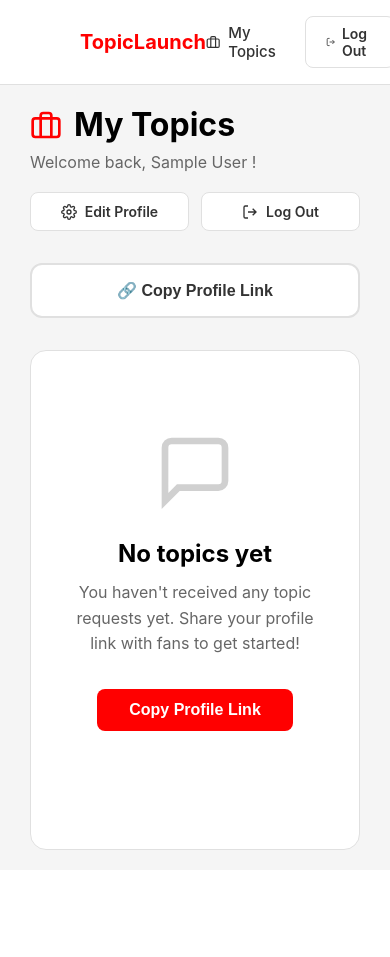
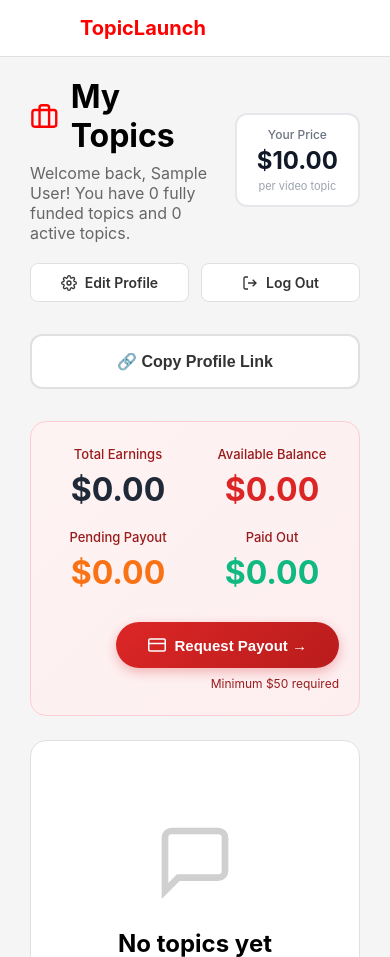
Before and after one commit to jaylenmareko/topic-funding, a PHP site: page /creators/dashboard.php in a window 390 px wide. Shown: the top 957 px of the page. Before the commit the page ends 850 px from the top, so only its background shows below. Run offline with PHP 8.4, Linux system fonts and the light colour scheme; the visitor is signed in with stand-in values (Sample User, id 1); tables that the repository leaves empty or names only in its code hold one stand-in row (values such as "Sample post").

Commit message:
Enhance dashboard with topic counts and payout feature
Added functionality to count funded and active topics, and updated the earnings section with a request payout button.

```diff
--- a/creators/dashboard.php
+++ b/creators/dashboard.php
@@ -128,6 +128,17 @@ $db->query('
 ');
 $db->bind(':creator_id', $creator->id);
 $topics = $db->resultSet();
+
+// Count funded and active topics
+$funded_count = 0;
+$active_count = 0;
+foreach ($topics as $topic) {
+    if ($topic->status === 'funded') {
+        $funded_count++;
+    } elseif ($topic->status === 'active') {
+        $active_count++;
+    }
+}
 ?>
 <!DOCTYPE html>
 <html>
@@ -233,6 +244,9 @@ $topics = $db->resultSet();
 
         .page-title-section {
             flex: 1;
+            display: flex;
+            align-items: center;
+            gap: 20px;
         }
 
         .page-title {
@@ -530,6 +544,30 @@ $topics = $db->resultSet();
             .header-buttons { width: 100%; }
             .btn { flex: 1; justify-content: center; }
             .topics-grid { grid-template-columns: 1fr; }
+
+            /* Hide log out button on mobile */
+            .signout-btn { display: none; }
+
+            /* Fix earnings section on mobile */
+            .earnings-section {
+                padding: 24px 20px !important;
+            }
+
+            .earnings-stats {
+                display: grid !important;
+                grid-template-columns: 1fr 1fr !important;
+                gap: 20px !important;
+                align-items: stretch !important;
+            }
+
+            .earnings-stats > div {
+                text-align: center;
+            }
+
+            .earnings-stats > div:last-child {
+                grid-column: 1 / -1;
+                margin-top: 10px;
+            }
         }
     </style>
 </head>
@@ -540,13 +578,6 @@ $topics = $db->resultSet();
             <a href="/" class="logo">TopicLaunch</a>
             <div style="flex: 1;"></div>
             <div class="top-nav-right">
-                <div class="inbox-link">
-                    <svg width="20" height="20" viewBox="0 0 24 24" fill="none" stroke="currentColor" stroke-width="2">
-                        <rect x="2" y="7" width="20" height="14" rx="2" ry="2"></rect>
-                        <path d="M16 21V5a2 2 0 0 0-2-2h-4a2 2 0 0 0-2 2v16"></path>
-                    </svg>
-                    My Topics
-                </div>
                 <a href="../auth/logout.php" class="signout-btn">
                     <svg width="16" height="16" viewBox="0 0 24 24" fill="none" stroke="currentColor" stroke-width="2">
                         <path d="M9 21H5a2 2 0 01-2-2V5a2 2 0 012-2h4M16 17l5-5-5-5M21 12H9"></path>
@@ -562,6 +593,7 @@ $topics = $db->resultSet();
         <!-- Page Header -->
         <div class="page-header">
             <div class="page-title-section">
+                <div>
                     <h1 class="page-title">
                         <svg class="title-icon" viewBox="0 0 24 24" fill="none" stroke="currentColor" stroke-width="2">
                             <rect x="2" y="7" width="20" height="14" rx="2" ry="2"></rect>
@@ -569,8 +601,17 @@ $topics = $db->resultSet();
                         </svg>
                         My Topics
                     </h1>
-                <p class="page-subtitle">Welcome back, <?php echo htmlspecialchars($creator->display_name); ?> !</p>
+                    <p class="page-subtitle">Welcome back, <?php echo htmlspecialchars($creator->display_name); ?>! You have <?php echo $funded_count; ?> fully funded topic<?php echo $funded_count != 1 ? 's' : ''; ?> and <?php echo $active_count; ?> active topic<?php echo $active_count != 1 ? 's' : ''; ?>.</p>
                 </div>
+
+                <!-- Your Price Box -->
+                <div style="background: white; border: 2px solid #e5e7eb; border-radius: 12px; padding: 12px 20px; display: flex; flex-direction: column; align-items: center; gap: 4px;">
+                    <div style="font-size: 12px; color: #6b7280; font-weight: 500;">Your Price</div>
+                    <div style="font-size: 24px; font-weight: 700; color: #111827;">$<?php echo number_format($creator->minimum_topic_price ?? 100, 2); ?></div>
+                    <div style="font-size: 11px; color: #9ca3af;">per video topic</div>
+                </div>
+            </div>
+
             <div class="header-buttons">
                 <a href="edit.php?id=<?php echo $creator->id; ?>" class="btn">
                     <svg viewBox="0 0 24 24" fill="none" stroke="currentColor" stroke-width="2">
@@ -592,6 +633,47 @@ $topics = $db->resultSet();
         <button onclick="copyProfileLink()" class="browse-btn" id="copyBtn">
             🔗 Copy Profile Link
         </button>
+
+        <!-- Earnings & Payout Section -->
+        <div class="earnings-section" style="background: linear-gradient(135deg, #fef3f3 0%, #fdeef0 100%); border-radius: 16px; padding: 32px; margin: 24px 0; border: 1px solid #fecdd3;">
+            <div class="earnings-stats" style="display: flex; justify-content: space-between; align-items: center; gap: 16px;">
+                <!-- Total Earnings -->
+                <div style="flex: 1; min-width: 0;">
+                    <div style="font-size: 13px; color: #991b1b; font-weight: 500; margin-bottom: 8px;">Total Earnings</div>
+                    <div style="font-size: 32px; font-weight: 700; color: #1f2937;">$<?php echo number_format($creator->total_earnings ?? 0, 2); ?></div>
+                </div>
+
+                <!-- Available Balance -->
+                <div style="flex: 1; min-width: 0;">
+                    <div style="font-size: 13px; color: #991b1b; font-weight: 500; margin-bottom: 8px;">Available Balance</div>
+                    <div style="font-size: 32px; font-weight: 700; color: #dc2626;">$<?php echo number_format($creator->available_balance ?? 0, 2); ?></div>
+                </div>
+
+                <!-- Pending Payout -->
+                <div style="flex: 1; min-width: 0;">
+                    <div style="font-size: 13px; color: #991b1b; font-weight: 500; margin-bottom: 8px;">Pending Payout</div>
+                    <div style="font-size: 32px; font-weight: 700; color: #f97316;">$<?php echo number_format($creator->pending_payout ?? 0, 2); ?></div>
+                </div>
+
+                <!-- Paid Out -->
+                <div style="flex: 1; min-width: 0;">
+                    <div style="font-size: 13px; color: #991b1b; font-weight: 500; margin-bottom: 8px;">Paid Out</div>
+                    <div style="font-size: 32px; font-weight: 700; color: #10b981;">$<?php echo number_format($creator->paid_out ?? 0, 2); ?></div>
+                </div>
+
+                <!-- Request Payout Button -->
+                <div style="flex-shrink: 0; text-align: right;">
+                    <button onclick="requestPayout()" style="background: linear-gradient(135deg, #dc2626 0%, #b91c1c 100%); color: white; border: none; padding: 14px 32px; border-radius: 50px; font-size: 15px; font-weight: 600; cursor: pointer; box-shadow: 0 4px 12px rgba(220,38,38,0.3); transition: all 0.2s; display: inline-flex; align-items: center; gap: 8px; white-space: nowrap;" onmouseover="this.style.transform='translateY(-2px)'; this.style.boxShadow='0 6px 16px rgba(220,38,38,0.4)'" onmouseout="this.style.transform='translateY(0)'; this.style.boxShadow='0 4px 12px rgba(220,38,38,0.3)'">
+                        <svg width="18" height="18" viewBox="0 0 24 24" fill="none" stroke="currentColor" stroke-width="2">
+                            <rect x="1" y="4" width="22" height="16" rx="2" ry="2"></rect>
+                            <line x1="1" y1="10" x2="23" y2="10"></line>
+                        </svg>
+                        Request Payout →
+                    </button>
+                    <div style="font-size: 12px; color: #991b1b; margin-top: 8px;">Minimum $50 required</div>
+                </div>
+            </div>
+        </div>
 
         <!-- Main Content Box -->
         <div class="content-box">
@@ -713,6 +795,20 @@ $topics = $db->resultSet();
             });
         }
 
+        function requestPayout() {
+            const availableBalance = <?php echo $creator->available_balance ?? 0; ?>;
+
+            if (availableBalance < 50) {
+                alert('Minimum payout amount is $50. Your current available balance is $' + availableBalance.toFixed(2));
+                return;
+            }
+
+            if (confirm('Request payout of $' + availableBalance.toFixed(2) + '?')) {
+                // TODO: Implement payout request API
+                alert('Payout request feature coming soon!');
+            }
+        }
+
         function copyTopicLink(id) {
             event.stopPropagation();
             // Get only ACTIVE topics IDs (matching the profile page)
```
Lines whose indentation alone changed are shown as unchanged.
